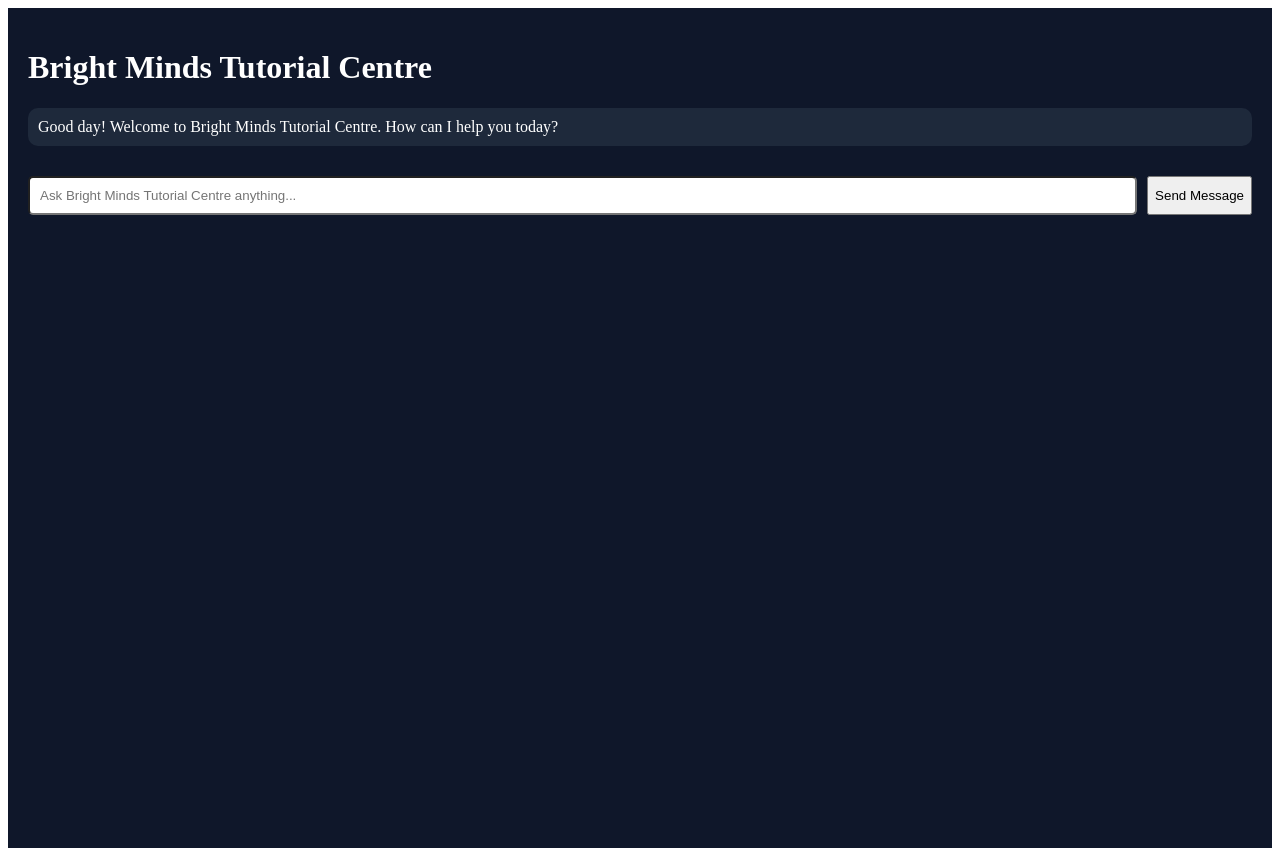
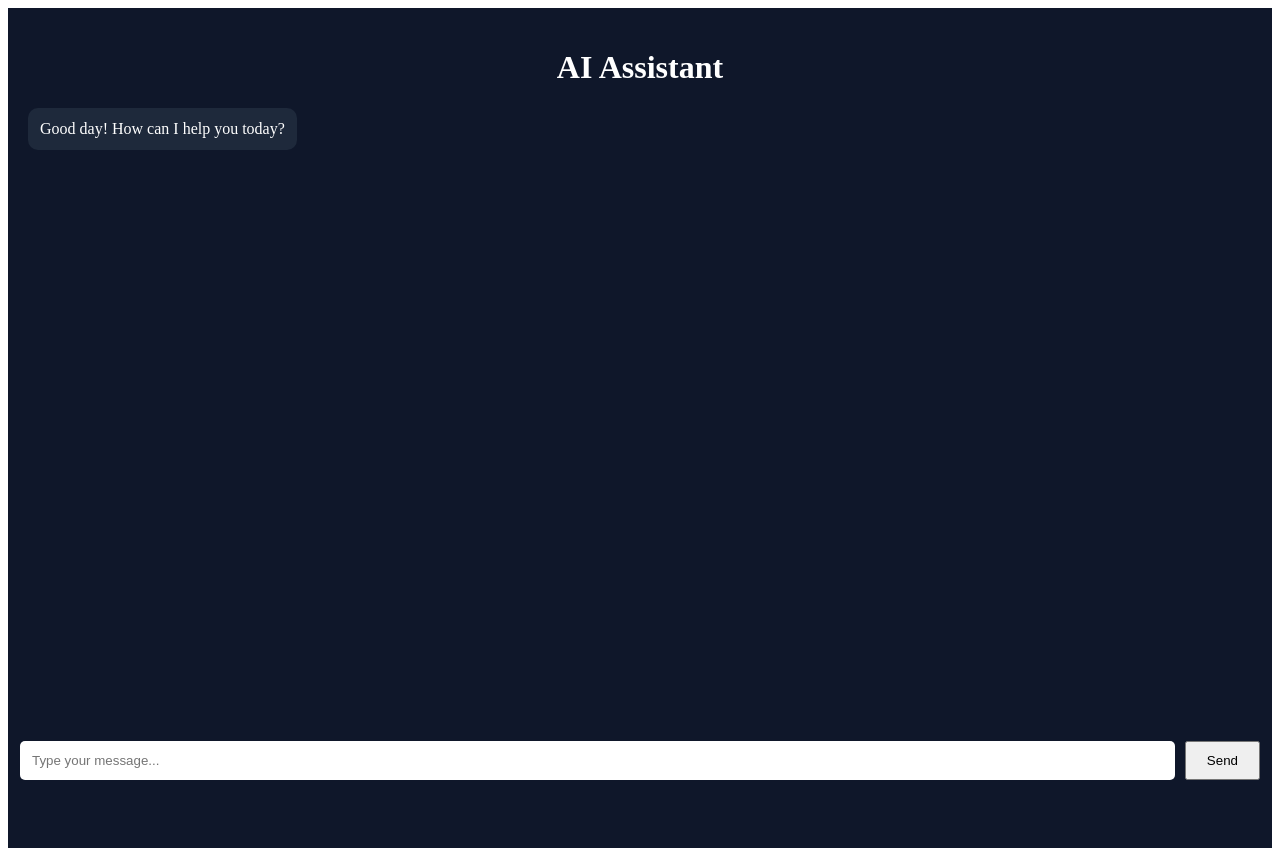
Before and after one commit to ubest840-ctrl/ai-chatbot-demo, a React (Vite) app: page / in a window 1280 px wide. Built offline with nearby package versions, Linux system fonts and the light colour scheme; no server answers.

Commit message:
Update App.jsx

```diff
--- a/App.jsx
+++ b/App.jsx
@@ -1,40 +1,13 @@
 import { useState, useRef, useEffect } from "react";
-import { GoogleGenerativeAI } from "@google/generative-ai";
-
-const LOCAL_BUSINESSES = {
-  school: {
-    name: "Bright Minds Tutorial Centre",
-    tagline: "Anambra State's Premier Academic Hub",
-    themeColor: "#2563eb",
-    avatar: "📚",
-    systemPrompt: "You are the professional, highly welcoming AI front-desk receptionist."
-  },
-  hotel: {
-    name: "Luxe Haven Suites",
-    tagline: "Experience Premium Comfort & Security",
-    themeColor: "#163a34",
-    avatar: "🏨",
-    systemPrompt: "You are the luxury virtual concierge AI for Luxe Haven Suites."
-  },
-  realestate: {
-    name: "Sarah Real Estate Assistant",
-    tagline: "Secure High-Yield Land & Property Assets",
-    themeColor: "#7c3aed",
-    avatar: "🏠",
-    systemPrompt: "You are Sarah, an expert AI real estate consultant."
-  }
-};
-
-const apiKey = import.meta.env.VITE_GEMINI_API_KEY;
-const genAI = apiKey ? new GoogleGenerativeAI(apiKey) : null;
 
 export default function App() {
   const [activeTenant, setActiveTenant] = useState("school");
-  const [messages, setMessages] = useState([{ role: "assistant", content: `Good day! Welcome to ${LOCAL_BUSINESSES[activeTenant].name}. How can I help you today?` }]);
+  const [messages, setMessages] = useState([
+    { role: "assistant", content: "Good day! How can I help you today?" }
+  ]);
   const [userInput, setUserInput] = useState("");
   const [isProcessing, setIsProcessing] = useState(false);
   const scrollAnchor = useRef(null);
-  const business = LOCAL_BUSINESSES[activeTenant];
 
   useEffect(() => {
     scrollAnchor.current?.scrollIntoView({ behavior: "smooth" });
@@ -42,7 +15,7 @@ export default function App() {
 
   const dispatchMessage = async (e) => {
     e.preventDefault();
-    if (!userInput.trim() || !genAI) return;
+    if (!userInput.trim()) return;
 
     const newMessages = [...messages, { role: "user", content: userInput }];
     setMessages(newMessages);
@@ -50,14 +23,22 @@ export default function App() {
     setIsProcessing(true);
 
     try {
-      const model = genAI.getGenerativeModel({ model: "gemini-1.5-flash" });
-      const chat = model.startChat({ history: [] });
-      const result = await chat.sendMessage(userInput);
-      const response = await result.response;
-      setMessages([...newMessages, { role: "assistant", content: response.text() }]);
+      // Calling your new backend route
+      const response = await fetch('/api/chat', {
+        method: 'POST',
+        headers: { 'Content-Type': 'application/json' },
+        body: JSON.stringify({ message: userInput }),
+      });
+
+      const data = await response.json();
+
+      if (data.reply) {
+        setMessages([...newMessages, { role: "assistant", content: data.reply }]);
+      } else {
+        throw new Error(data.error || "No response");
+      }
     } catch (error) {
-      console.error("API Error:", error);
-      setMessages([...newMessages, { role: "assistant", content: "Network response delayed. Please retry your submission." }]);
+      setMessages([...newMessages, { role: "assistant", content: "Error: Could not reach the AI." }]);
     } finally {
       setIsProcessing(false);
     }
@@ -65,28 +46,37 @@ export default function App() {
 
   return (
     <div style={{ background: "#0f172a", minHeight: "100vh", color: "white", padding: "20px" }}>
-      <h1>{business.name}</h1>
-      <div style={{ display: "flex", flexDirection: "column", gap: "10px" }}>
+      <h1 style={{ textAlign: "center" }}>AI Assistant</h1>
+      <div style={{ display: "flex", flexDirection: "column", gap: "15px", marginBottom: "80px" }}>
         {messages.map((m, i) => (
-          <div key={i} style={{ padding: "10px", background: m.role === "user" ? "#2563eb" : "#1e293b", borderRadius: "10px" }}>
+          <div key={i} style={{
+            padding: "12px",
+            borderRadius: "10px",
+            background: m.role === "user" ? "#2563eb" : "#1e293b",
+            alignSelf: m.role === "user" ? "flex-end" : "flex-start",
+            maxWidth: "80%"
+          }}>
             {m.content}
           </div>
         ))}
         <div ref={scrollAnchor} />
       </div>
 
-      <form onSubmit={dispatchMessage} style={{ marginTop: "20px", display: "flex", gap: "10px" }}>
+      <form onSubmit={dispatchMessage} style={{
+        position: "fixed", bottom: "20px", left: "20px", right: "20px",
+        display: "flex", gap: "10px"
+      }}>
         <input
           type="text"
           value={userInput}
           onChange={(e) => setUserInput(e.target.value)}
-          placeholder={`Ask ${business.name} anything...`}
-          style={{ flex: 1, padding: "10px", borderRadius: "5px" }}
+          placeholder="Type your message..."
+          style={{ flex: 1, padding: "12px", borderRadius: "5px", border: "none" }}
         />
-        <button type="submit" disabled={isProcessing}>
-          {isProcessing ? "Sending..." : "Send Message"}
+        <button type="submit" disabled={isProcessing} style={{ padding: "10px 20px", cursor: "pointer" }}>
+          {isProcessing ? "..." : "Send"}
         </button>
       </form>
     </div>
   );
-        }
+  }
```
